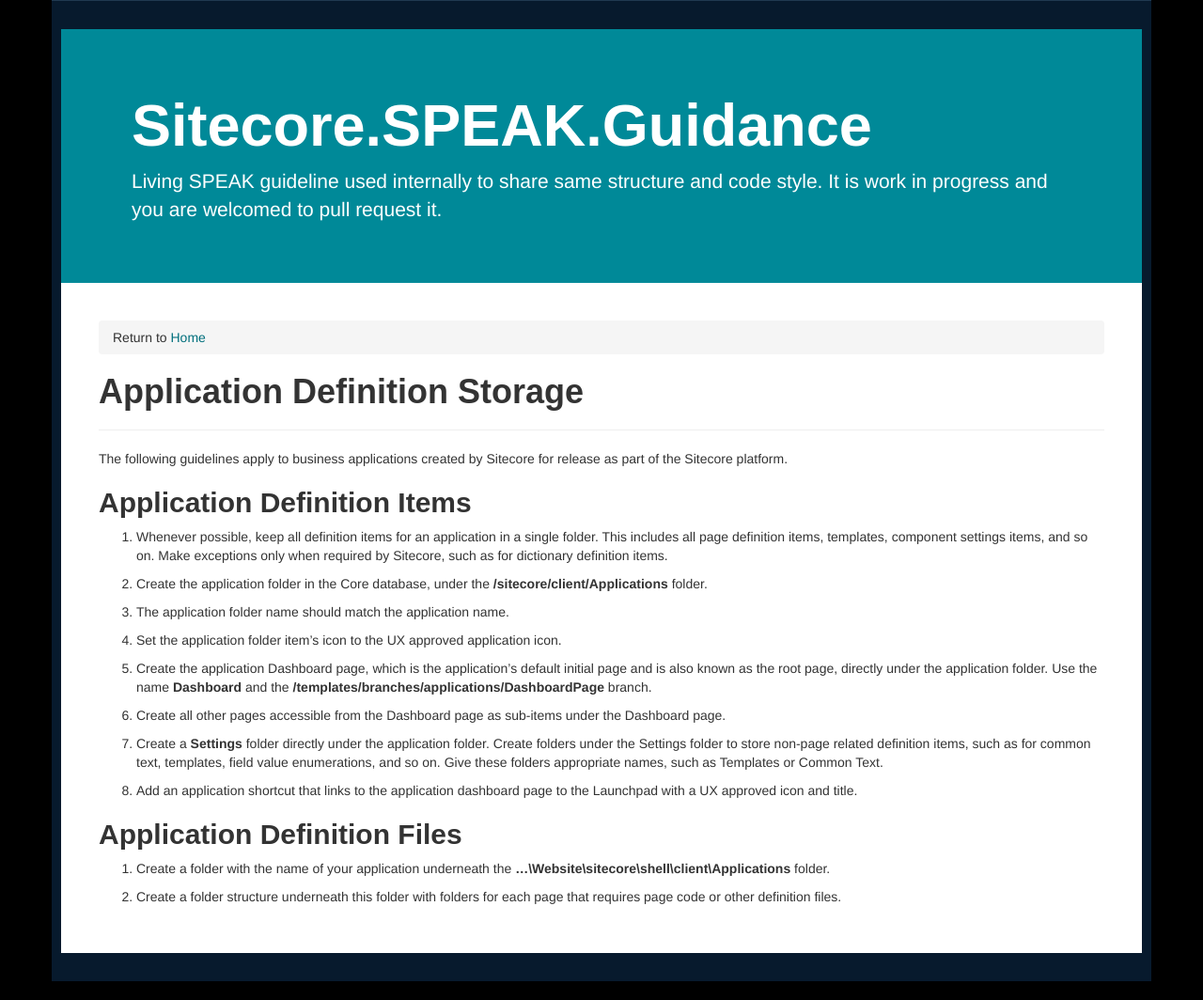
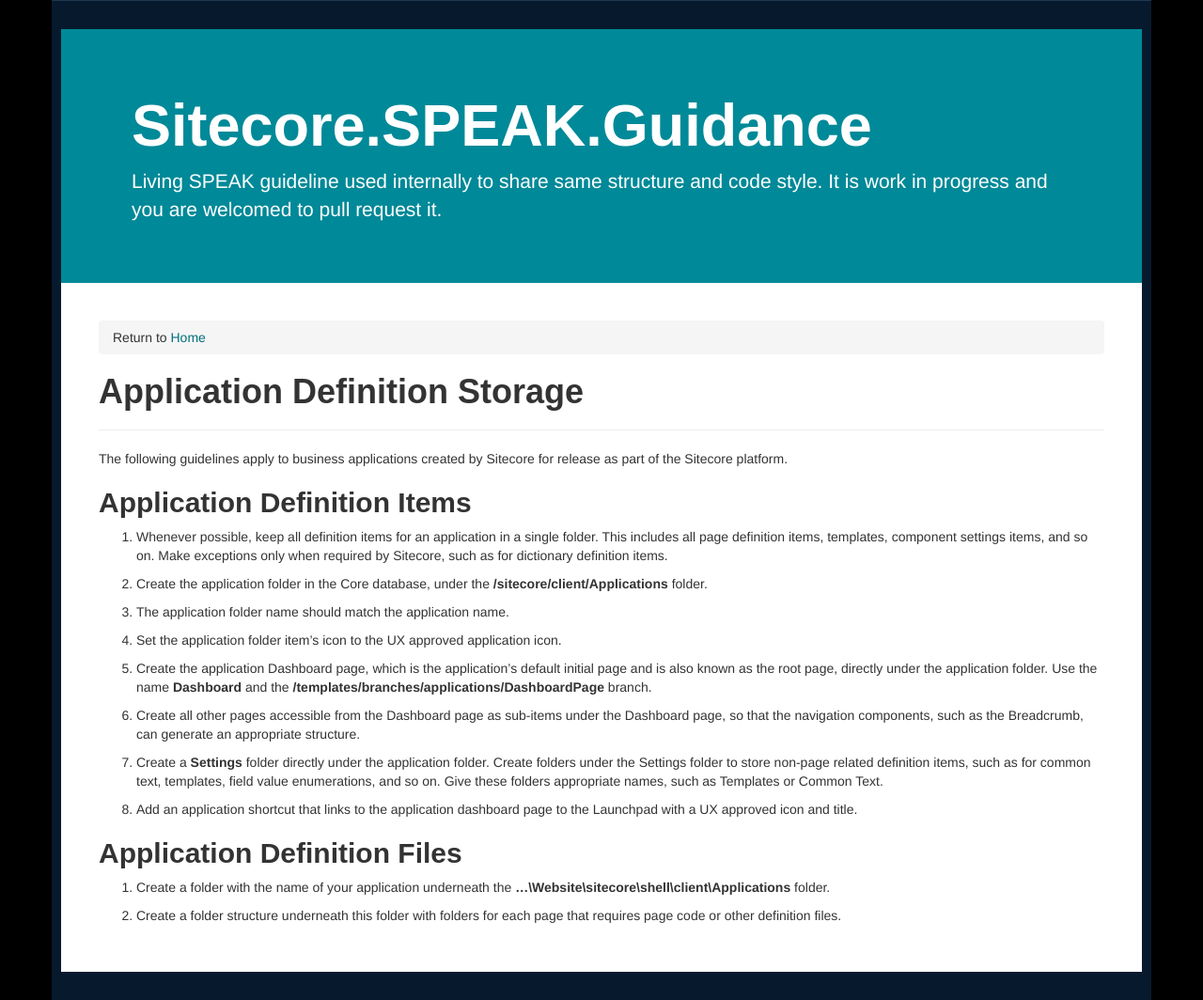
Before and after one commit to Sitecore-Community/Sitecore.Speak.Guidance, a Jekyll site: the page built from Application Development/General Guidelines/ApplicationDefinitionStorage.md, in a window 1280 px wide. Shown: the whole page at 94% size. Built offline with Jekyll 4.4.1, drawn with Linux system fonts in a browser that asks for light colours; nearby versions of some CDN libraries; some web fonts are replaced.

Commit message:
Fixed AppDefStorage based on input in Issues
Pointed out why pages should live under the Dashboard.

```diff
--- a/Application Development/General Guidelines/ApplicationDefinitionStorage.md
+++ b/Application Development/General Guidelines/ApplicationDefinitionStorage.md
@@ -17,7 +17,7 @@
 
 1. Create the application Dashboard page, which is the application's default initial page and is also known as the root page, directly under the application folder. Use the name **Dashboard** and the **/templates/branches/applications/DashboardPage** branch.
 
-1. Create all other pages accessible from the Dashboard page as sub-items under the Dashboard page.
+1. Create all other pages accessible from the Dashboard page as sub-items under the Dashboard page, so that the navigation components, such as the Breadcrumb, can generate an appropriate structure.
 
 1. Create a **Settings** folder directly under the application folder.  Create folders under the Settings folder to store non-page related definition items, such as for common text, templates, field value enumerations, and so on.  Give these folders appropriate names, such as Templates or Common Text.
 
```
